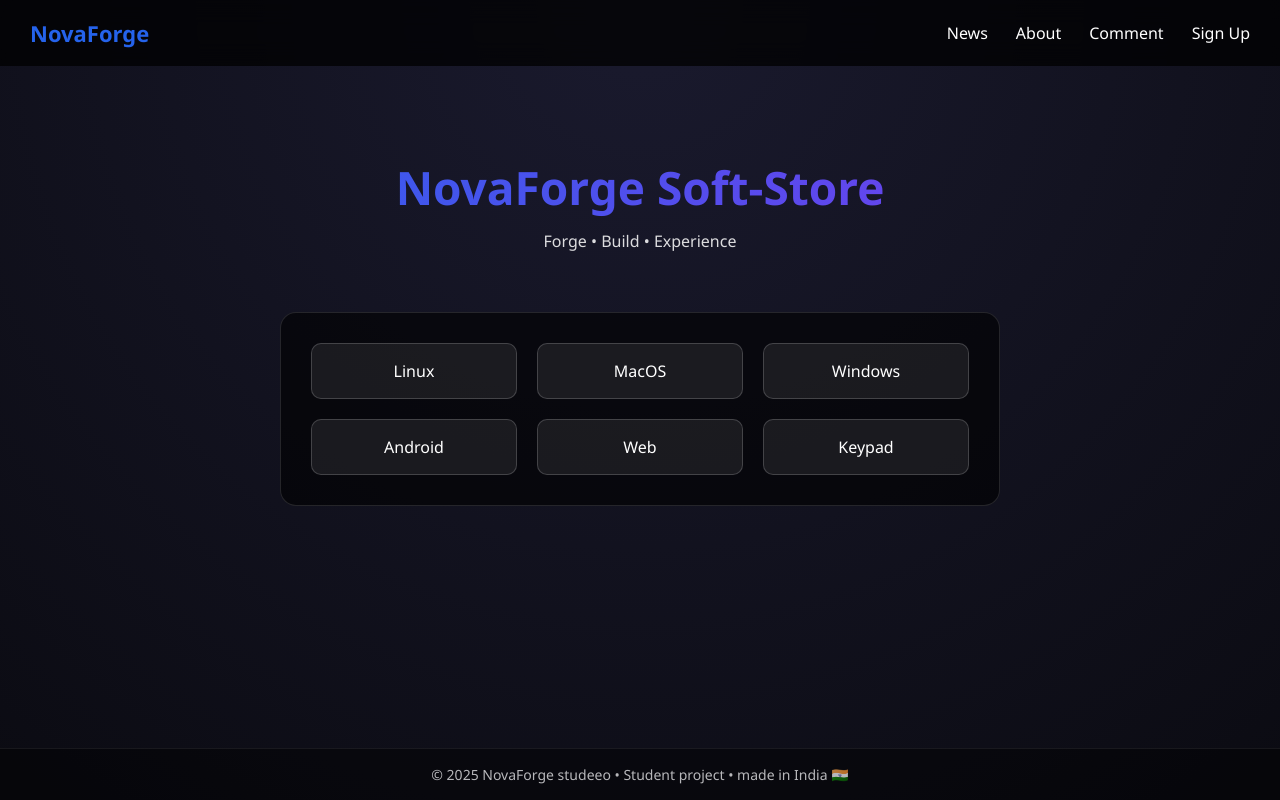
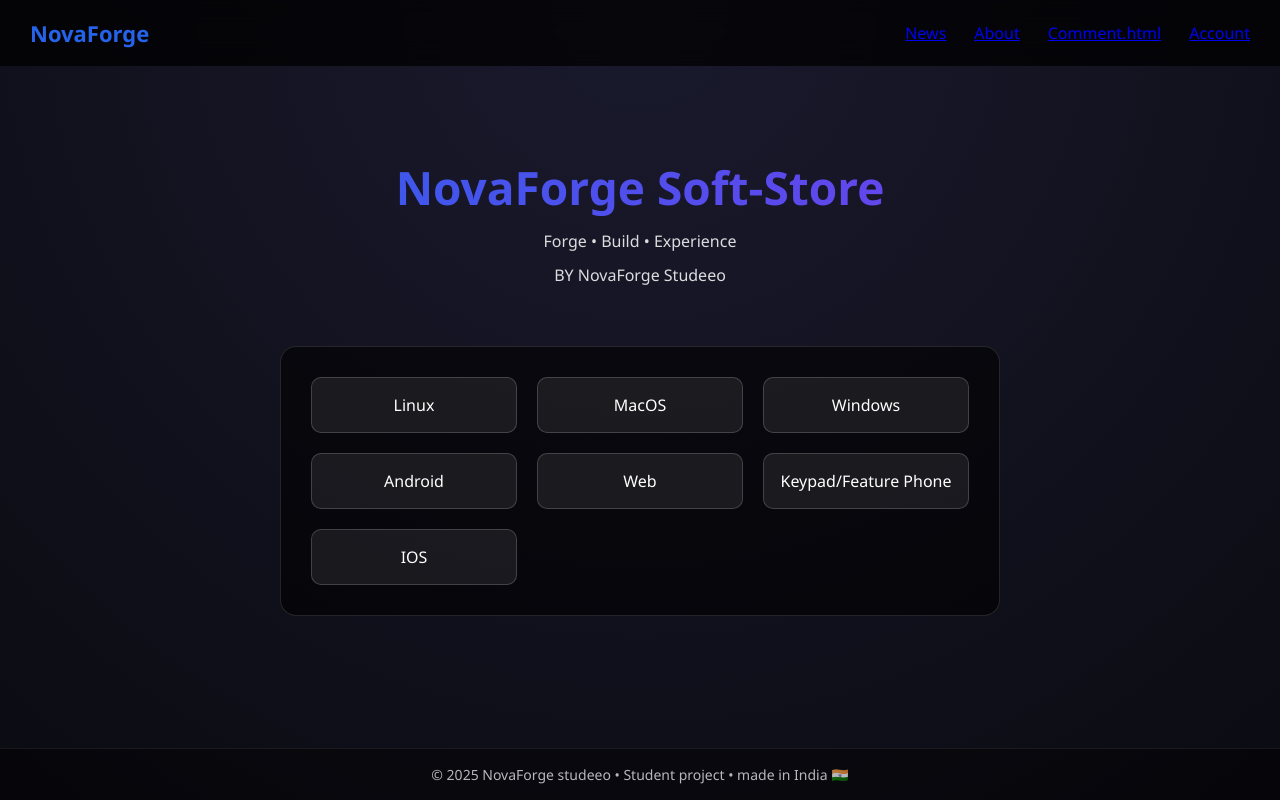
Before and after one commit to PritamKamdar20-cell/novaforge-studeeo, a plain HTML site: page index.html in a window 1280 px wide. Drawn offline with Linux system fonts and the light colour scheme.

Commit message:
Update index.html

```diff
--- a/index.html
+++ b/index.html
@@ -20,10 +20,10 @@
     <div class="menu-toggle" id="menuToggle">☰</div>
 
     <ul class="nav-links" id="navLinks">
-      <li>News</li>
-      <li>About</li>
-      <li>Comment</li>
-      <li>Sign Up</li>
+      <li><a href="assets/news/news.html">News</a></li>
+      <li><a href="assets/about/about.html">About</a></li>
+      <li><a href="assets/comment-or-request/request.html">Comment.html</a></li>
+      <li><a href="assets/account/account.html">Account</a></li>
     </ul>
   </nav>
 
@@ -32,6 +32,7 @@
     <section class="hero">
       <h2>NovaForge Soft-Store</h2>
       <p>Forge • Build • Experience</p>
+      <P>BY NovaForge Studeeo</P>
 
       <!-- OS BOX -->
       <div class="os-box">
@@ -40,7 +41,8 @@
         <button class="os-btn">Windows</button>
         <button class="os-btn">Android</button>
         <button class="os-btn">Web</button>
-        <button class="os-btn">Keypad</button>
+        <button class="os-btn">Keypad/Feature Phone</button>
+        <button class="os-btn">IOS</button>
       </div>
     </section>
   </main>
```
